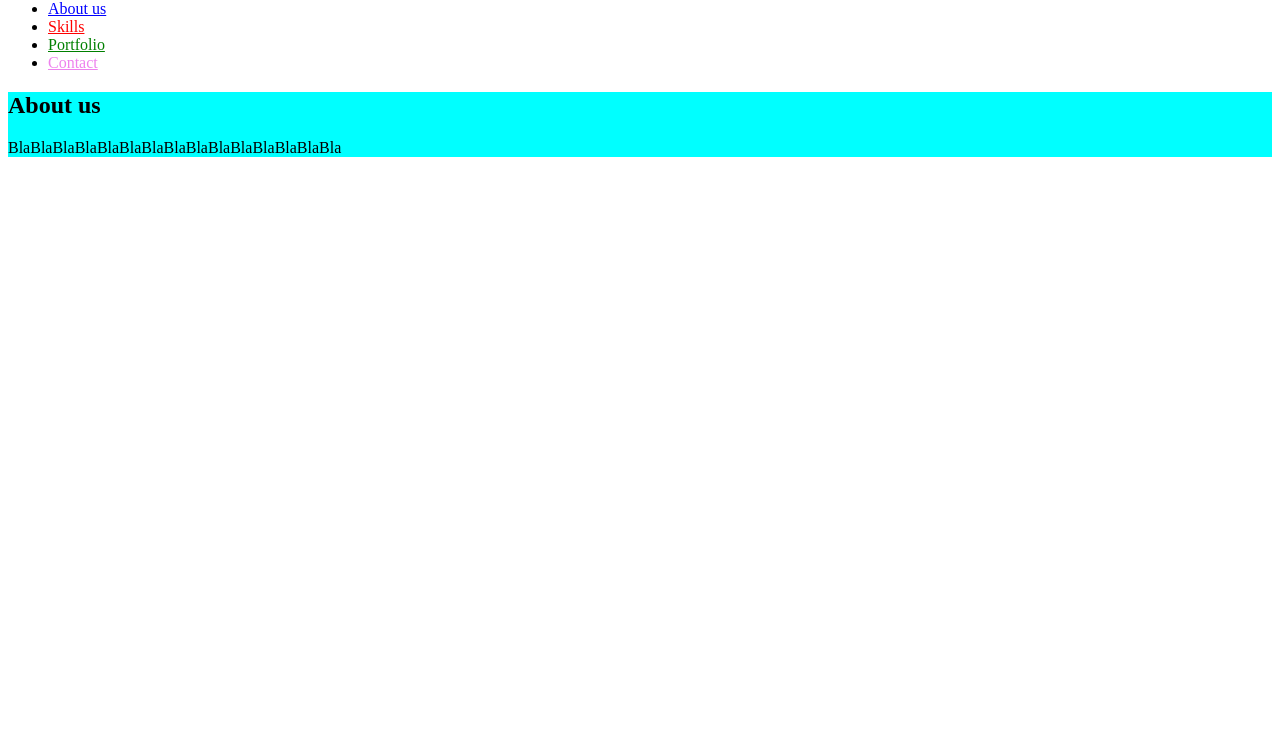
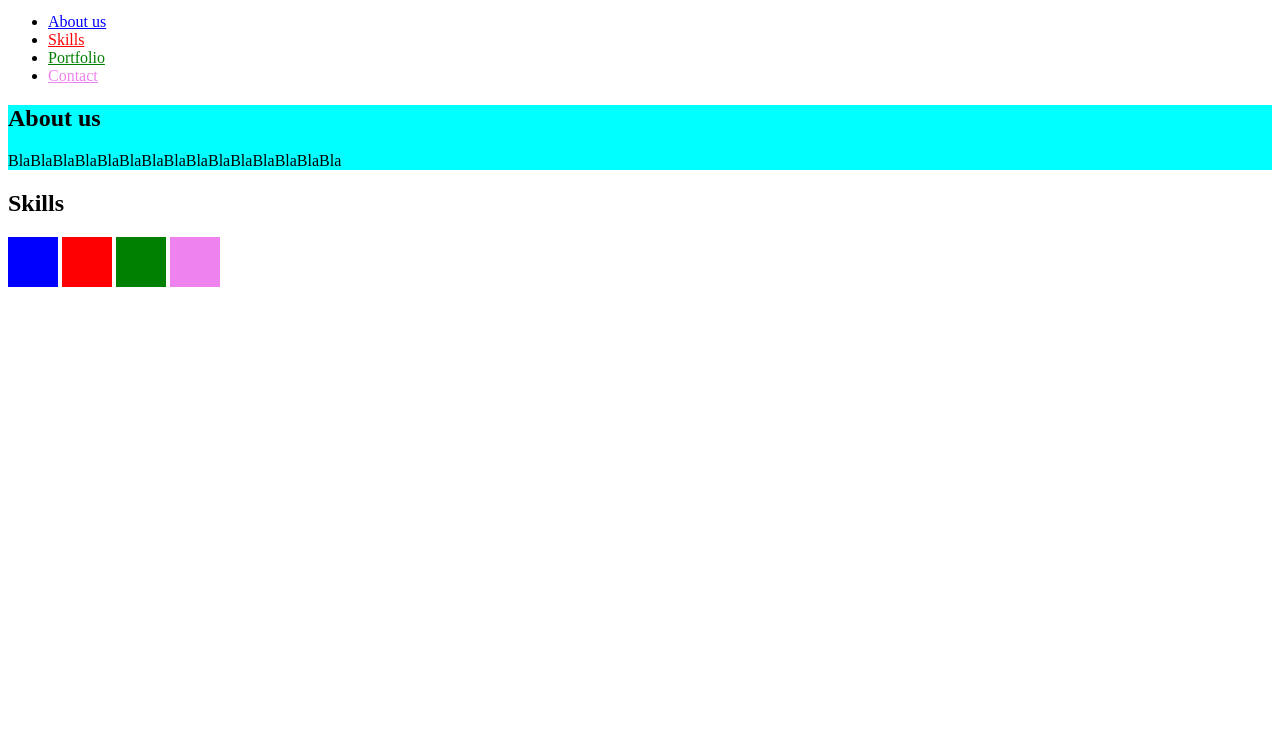
Before and after one commit to cpthardy/zadanie-15, a plain HTML site: page index.html in a window 1280 px wide. Shown: the part 67-800 px from the top of the page. Drawn offline with Linux system fonts and the light colour scheme.

Commit message:
sekcja skills

```diff
--- a/index.html
+++ b/index.html
@@ -6,18 +6,25 @@
     <link rel="stylesheet" href="style.css">
 </head>
 <body>
-    <nav>
-        <h1>Menu:</h1>
+    <h1>Menu:</h1>
+        <nav>
             <ul>
                 <li><a href="#about" id="link_about">About us</a></li>
                 <li><a href="#skills" id="link_skills">Skills</a></li>
                 <li><a href="#portfolio" id="link_portfolio">Portfolio</a></li>
                 <li><a href="#contact" id="link_contact">Contact</a></li>
             </ul>
-    </nav>
+        </nav>
     <section id="about">
         <h2>About us</h2>
             <p>BlaBlaBlaBlaBlaBlaBlaBlaBlaBlaBlaBlaBlaBlaBla</p>
     </section>
+    <section id="skills">
+        <h2>Skills</h2>
+        <div class="square" id="square1S"></div>
+        <div class="square" id="square2S"></div>
+        <div class="square" id="square3S"></div>
+        <div class="square" id="square4S"></div>
+    </section>
 </body>
 </html>
--- a/style.css
+++ b/style.css
@@ -13,3 +13,20 @@
 #about{
     background-color: aqua;
 }
+.square{
+    display: inline-block;
+    width: 50px;
+    height: 50px;
+}
+#square1S{
+    background-color: blue;
+}
+#square2S{
+    background-color: red;
+}
+#square3S{
+    background-color: green;
+}
+#square4S{
+    background-color: violet;
+}
```
